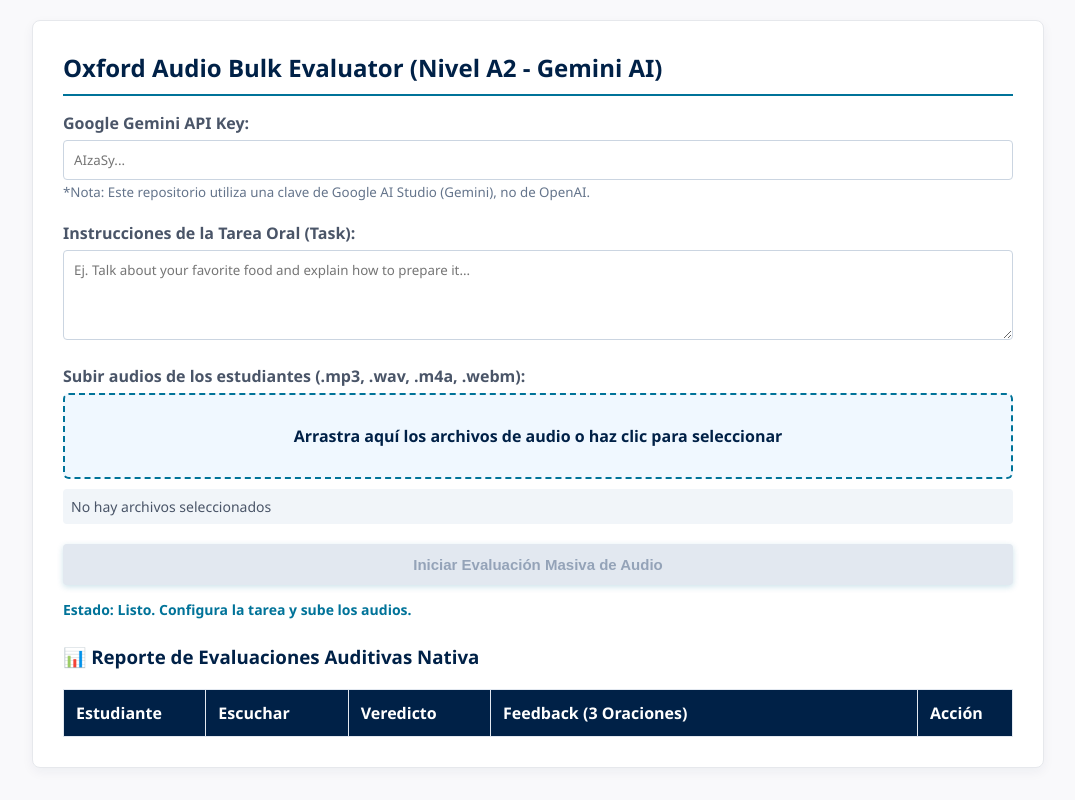
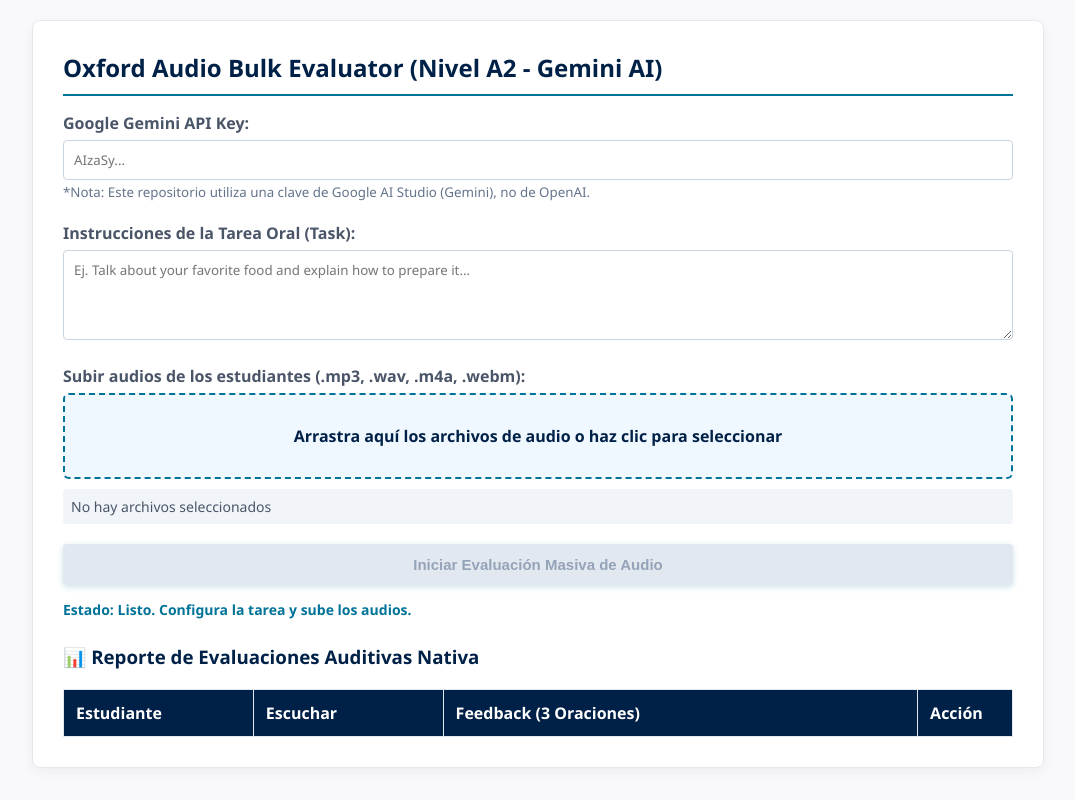
Before and after one commit to alvarocontreras-spec/Music-Awards, a plain HTML site: page index.html in a window 1280 px wide. Shown: the whole page, without its empty margins (102-1177 px from the left). Drawn offline with Linux system fonts and the light colour scheme.

Commit message:
Fix HTML structure and styling for audio evaluator

```diff
--- a/index.html
+++ b/index.html
@@ -219,14 +219,13 @@
         <h3>📊 Reporte de Evaluaciones Auditivas Nativa</h3>
         <table class="results-table">
             <thead>
-                <tr>
-                    <th style="width: 15%;">Estudiante</th>
-                    <th style="width: 15%;">Escuchar</th>
-                    <th style="width: 15%;">Veredicto</th>
-                    <th style="width: 45%;">Feedback (3 Oraciones)</th>
-                    <th style="width: 10%;">Acción</th>
-                </tr>
-            </thead>
+    <tr>
+        <th style="width: 20%;">Estudiante</th>
+        <th style="width: 20%;">Escuchar</th>
+        <th style="width: 50%;">Feedback (3 Oraciones)</th>
+        <th style="width: 10%;">Acción</th>
+    </tr>
+</thead>
             <tbody id="resultsTableBody">
                 </tbody>
         </table>
```
